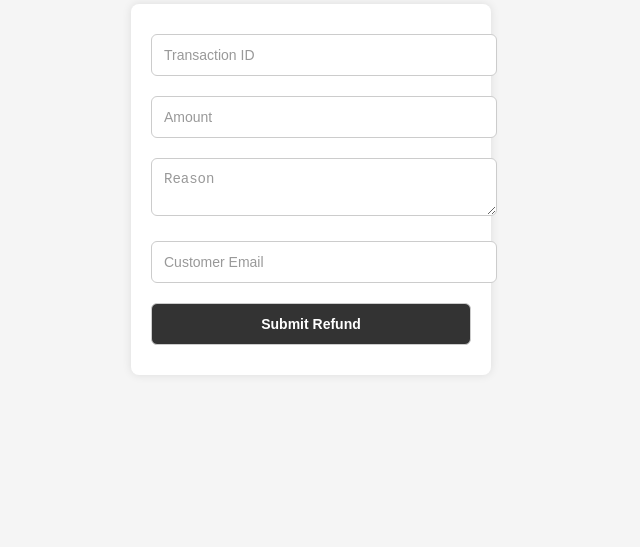
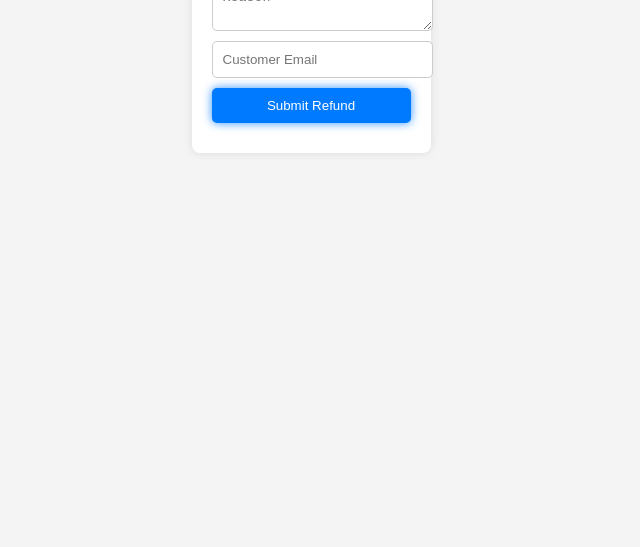
Before and after one commit to Eterna-Ecosystem/refund-engine, a website: page index.html in a window 1280 px wide. Shown: the part 253-800 px from the top of the page, without its empty margins (329-969 px from the left). Drawn offline with Linux system fonts and the light colour scheme.

Commit message:
Update style.css

```diff
--- a/style.css
+++ b/style.css
@@ -1,19 +1,12 @@
 body {
-  margin: 0;
-  font-family: 'Segoe UI', Arial, sans-serif;
-  background: #f5f5f5;
-  color: #333;
-  display: flex;
-  flex-direction: column;
-  align-items: center;
-  justify-content: center;
-  min-height: 100vh;
+  font-family: Arial, sans-serif;
+  background-color: #f4f4f4;
+  text-align: center;
+  padding: 20px;
 }
 
 h1 {
-  color: #222;
-  margin-bottom: 20px;
-  text-shadow: none;
+  color: #333;
 }
 
 form {
@@ -21,35 +14,27 @@ form {
   padding: 20px;
   border-radius: 8px;
   box-shadow: 0 0 10px rgba(0,0,0,0.1);
-  width: 320px;
+  display: inline-block;
 }
 
 input, textarea, button {
+  display: block;
   width: 100%;
   margin: 10px 0;
-  padding: 12px;
+  padding: 10px;
+  border-radius: 5px;
   border: 1px solid #ccc;
-  border-radius: 6px;
-  font-size: 14px;
-}
-
-input, textarea {
-  background: #fff;
-  color: #333;
-}
-
-input::placeholder, textarea::placeholder {
-  color: #999;
 }
 
 button {
-  background: #333;
-  color: #fff;
-  font-weight: bold;
+  background-color: #007BFF;
+  color: white;
+  border: none;
   cursor: pointer;
-  transition: background 0.3s ease;
+  box-shadow: 0 0 10px rgba(0, 123, 255, 0.8);
+  transition: box-shadow 0.3s ease;
 }
 
 button:hover {
-  background: #555;
+  box-shadow: 0 0 20px rgba(0, 123, 255, 1);
 }
```
